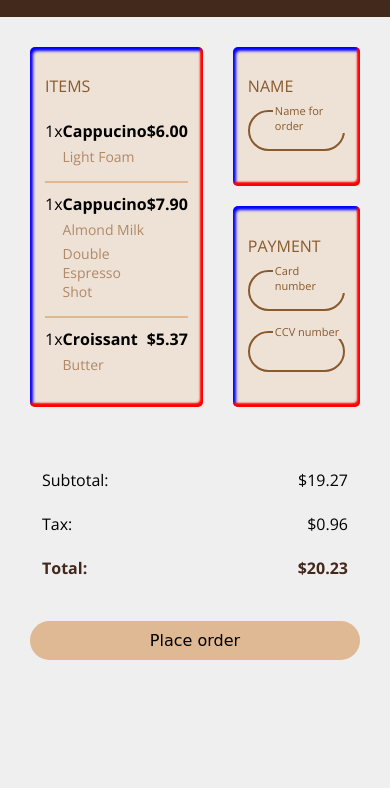
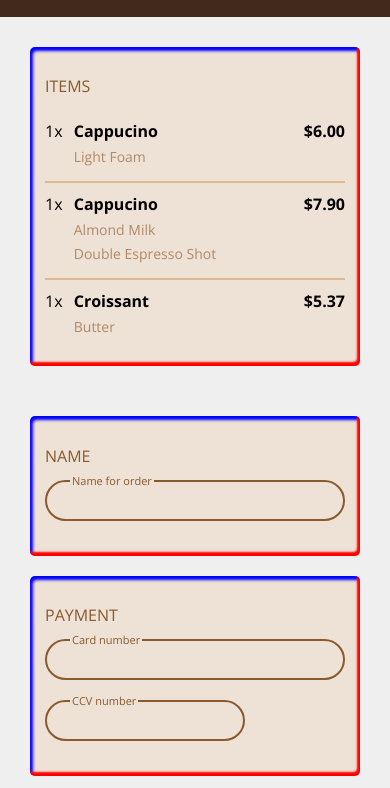
Before and after one commit to ARYASINGHBJC/frontendMaster, a plain HTML site: page Complete Intro to Web Development/css/Project-2/index.html in a window 390 px wide. Shown: the part 56-844 px from the top of the page. Drawn offline with nearby package versions, Linux system fonts and the light colour scheme.

Commit message:
Modified area occupied by grid in smaller-screen sized devices

```diff
--- a/Complete Intro to Web Development/css/Project-2/style.css
+++ b/Complete Intro to Web Development/css/Project-2/style.css
@@ -19,7 +19,7 @@
     grid-template-areas:
       "order payment"
       "total total";
-    grid-template-columns: 1fr 1fr;;
+    grid-template-columns: 1fr 1fr;
   }
 
   .main-nav {
@@ -184,3 +184,13 @@
     background:indianred;
     transition: 1s ease-in;
 }
+
+@media (max-width:400px){
+  .page{
+    grid-template-areas:
+    "order"
+    "payment"
+    "total";
+    grid-template-columns: 1fr;
+  }
+}
```
